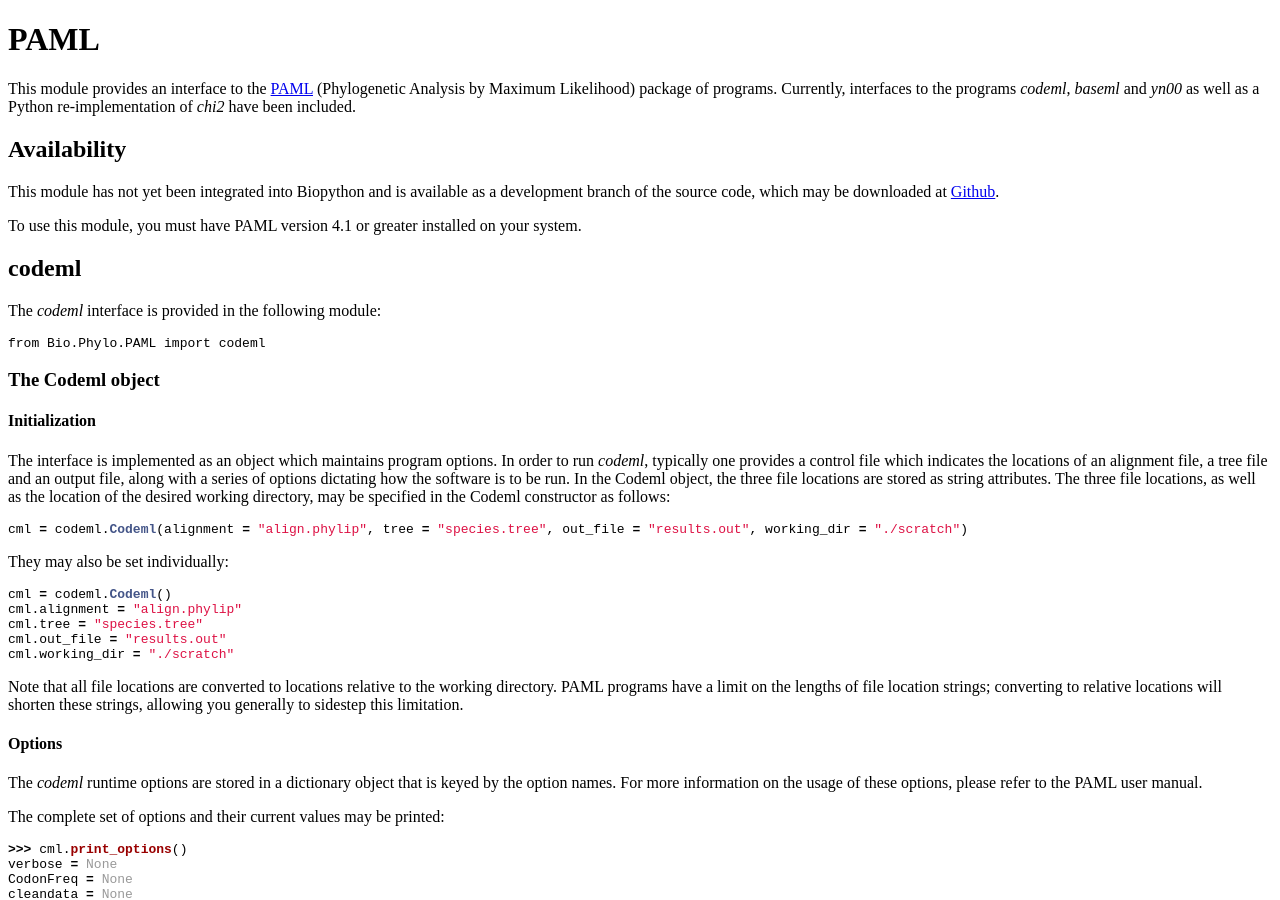
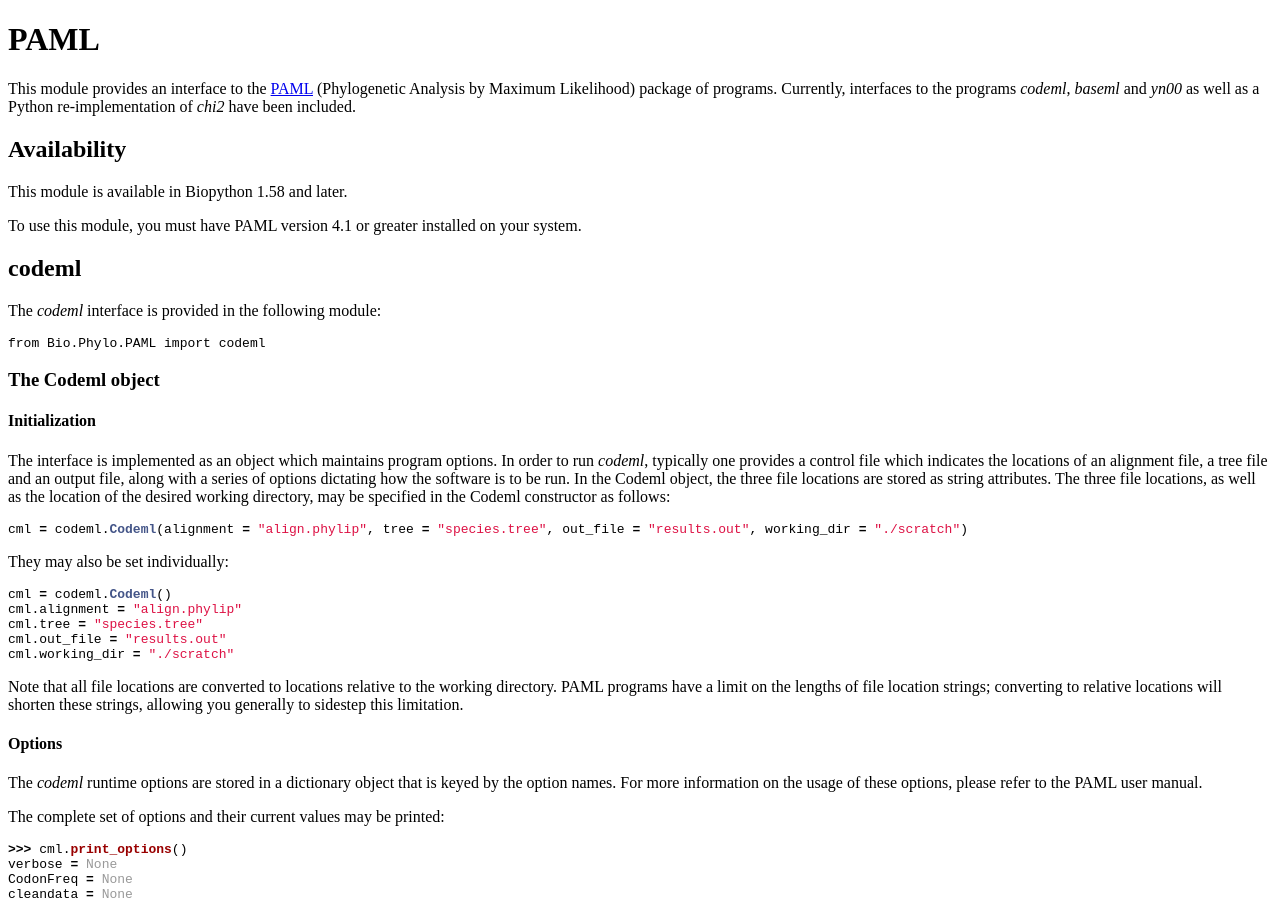
Before and after one commit to biopython/biopython.github.io, a Jekyll site: the page built from wiki/PAML.md, in a window 1280 px wide and 900 px high. Built offline with Jekyll 4.4.1, drawn with Linux system fonts in a browser that asks for light colours.

Commit message:
updated the availability section

```diff
--- a/wiki/PAML.md
+++ b/wiki/PAML.md
@@ -13,9 +13,7 @@ Python re-implementation of *chi2* have been included.
 Availability
 ------------
 
-This module has not yet been integrated into Biopython and is available
-as a development branch of the source code, which may be downloaded at
-[Github](https://github.com/brandoninvergo/biopython/tree/paml-branch).
+This module is available in Biopython 1.58 and later.
 
 To use this module, you must have PAML version 4.1 or greater installed
 on your system.
```
Also changed, not shown: 1 other file.
